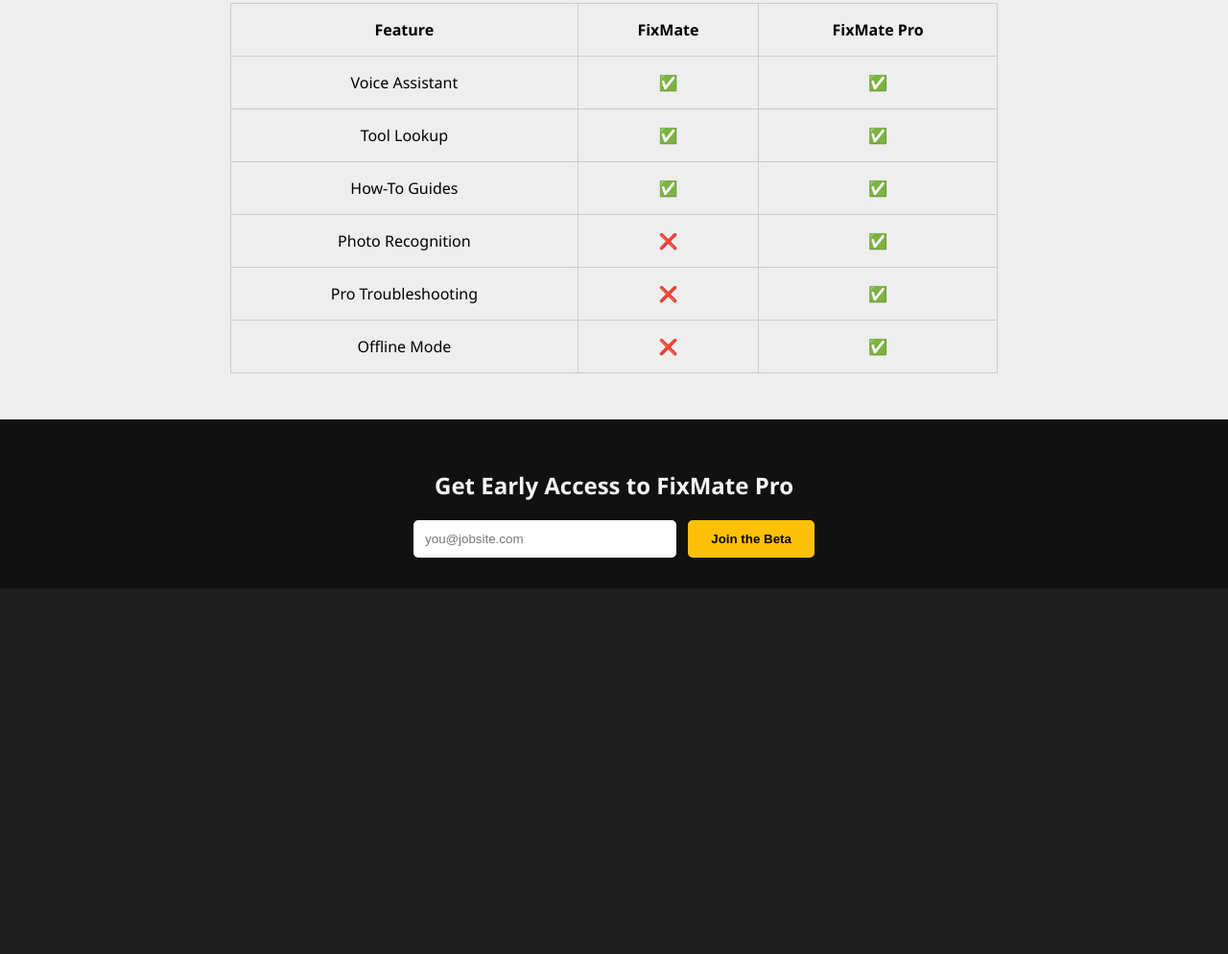
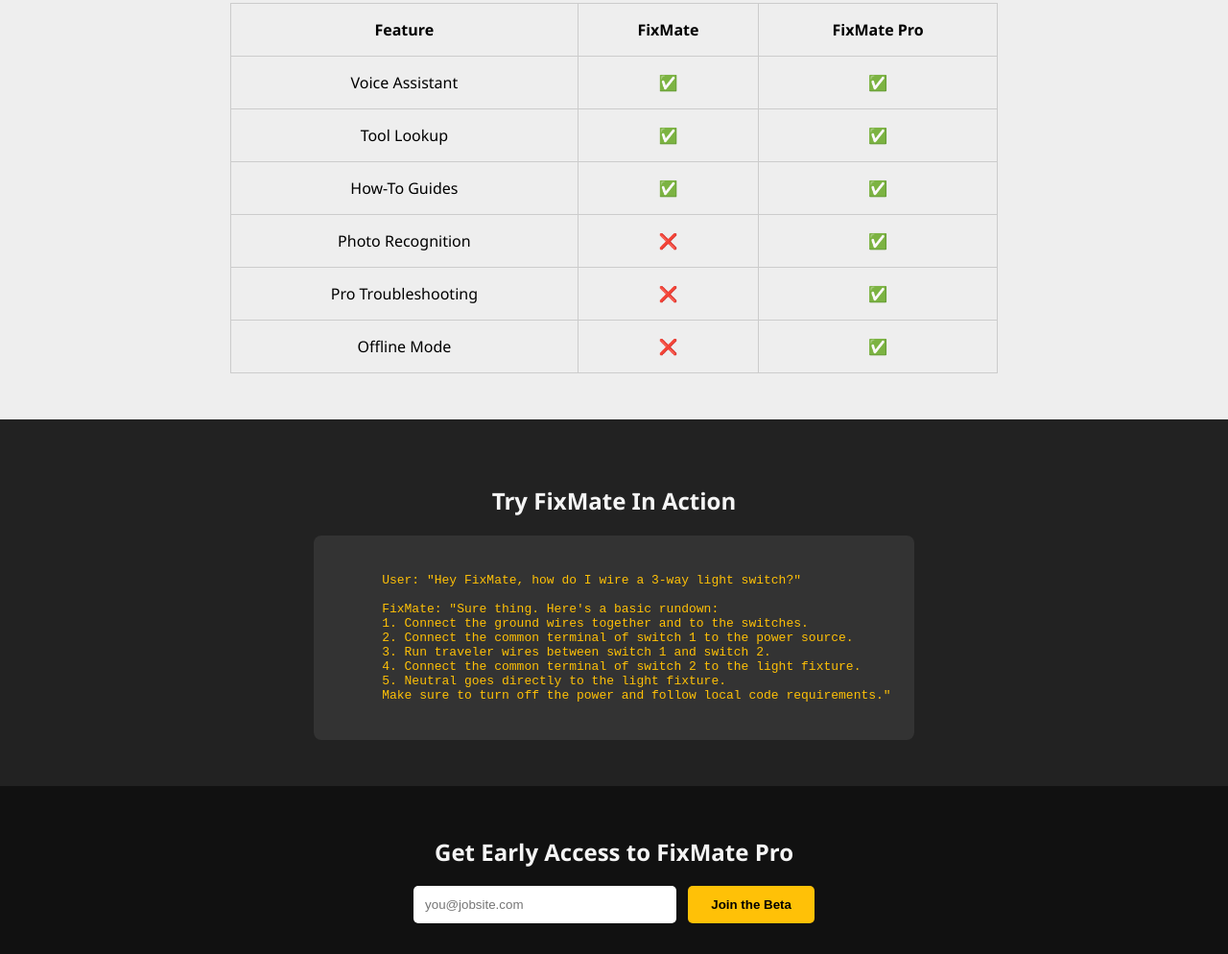
Before and after one commit to FixmateFixmatePro/Fixmate-Landing-page, a plain HTML site: page index.html in a window 1280 px wide. Shown: the part 1030-2024 px from the top of the page at 96% size. Before the commit the page ends 1643 px from the top, so only its background shows below. Drawn offline with Linux system fonts and the light colour scheme.

Commit message:
Update index.html

```diff
--- a/index.html
+++ b/index.html
@@ -1,8 +1,10 @@
-<!DOCTYPE html><html lang="en">
+<!DOCTYPE html>
+<html lang="en">
 <head>
   <meta charset="UTF-8" />
   <meta name="viewport" content="width=device-width, initial-scale=1.0" />
   <title>FixMate – Hands-Free Help. Smarter Work.</title>
+  <link rel="icon" type="image/x-icon" href="favicon_fixmate.ico">
   <style>
     body { margin: 0; font-family: 'Segoe UI', Tahoma, Geneva, Verdana, sans-serif; background-color: #1f1f1f; color: #f5f5f5; }
     header { background-color: #111; padding: 2rem; text-align: center; }
@@ -22,6 +24,8 @@
     .cta-bottom { text-align: center; background: #111; padding: 2rem; }
     .cta-bottom input[type="email"] { padding: 0.75rem; width: 250px; border: none; border-radius: 5px; margin-right: 0.5rem; }
     .cta-bottom button { padding: 0.75rem 1.5rem; border: none; border-radius: 5px; background-color: #ffc107; font-weight: bold; cursor: pointer; }
+    .demo-section { background-color: #222; padding: 3rem 2rem; text-align: center; }
+    .demo-box { background: #333; border-radius: 8px; padding: 1.5rem; display: inline-block; max-width: 600px; text-align: left; color: #ffc107; font-family: monospace; white-space: pre-wrap; }
   </style>
 </head>
 <body>
@@ -29,7 +33,9 @@
     <h1>FixMate</h1>
     <p class="tagline">Hands-Free Help. Smarter Work.</p>
     <button class="cta-button">Start for Free</button>
-  </header>  <section class="features">
+  </header>
+
+  <section class="features">
     <h2>Core Features</h2>
     <div class="feature-grid">
       <div class="feature">🎙️ Voice-Activated Assistant</div>
@@ -37,10 +43,14 @@
       <div class="feature">📐 Measurement & Layout Help</div>
       <div class="feature">⚠️ Code & Safety Tips</div>
     </div>
-  </section>  <section class="pro-section">
+  </section>
+
+  <section class="pro-section">
     <h2>Upgrade to FixMate Pro</h2>
     <p>Unlock image recognition, offline tools, advanced diagnostics, and more.</p>
-  </section>  <section class="comparison">
+  </section>
+
+  <section class="comparison">
     <h2>Compare FixMate & FixMate Pro</h2>
     <table class="comparison-table">
       <tr><th>Feature</th><th>FixMate</th><th>FixMate Pro</th></tr>
@@ -51,7 +61,24 @@
       <tr><td>Pro Troubleshooting</td><td>❌</td><td>✅</td></tr>
       <tr><td>Offline Mode</td><td>❌</td><td>✅</td></tr>
     </table>
-  </section>  <section class="cta-bottom">
+  </section>
+
+  <section class="demo-section">
+    <h2>Try FixMate In Action</h2>
+    <div class="demo-box">
+      User: "Hey FixMate, how do I wire a 3-way light switch?"
+
+      FixMate: "Sure thing. Here's a basic rundown:
+      1. Connect the ground wires together and to the switches.
+      2. Connect the common terminal of switch 1 to the power source.
+      3. Run traveler wires between switch 1 and switch 2.
+      4. Connect the common terminal of switch 2 to the light fixture.
+      5. Neutral goes directly to the light fixture.
+      Make sure to turn off the power and follow local code requirements."
+    </div>
+  </section>
+
+  <section class="cta-bottom">
     <h2>Get Early Access to FixMate Pro</h2>
     <form>
       <input type="email" placeholder="you@jobsite.com" required />
@@ -59,4 +86,4 @@
     </form>
   </section>
 </body>
-</html>
+  </html>
```
